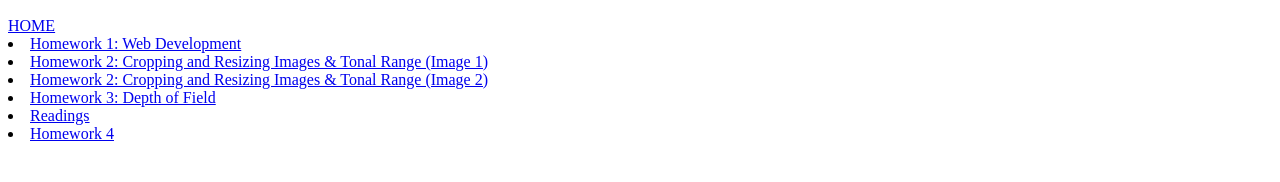
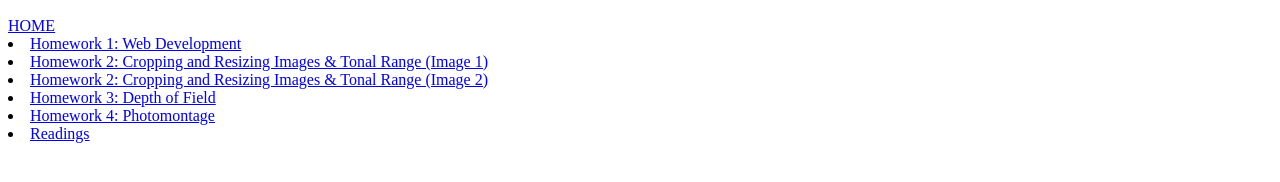
Before and after one commit to VicM-0626/vicmwebsite, a plain HTML site: page index.html in a window 1280 px wide. Shown: the part 556-738 px from the top of the page. Drawn offline with Linux system fonts and the light colour scheme.

Commit message:
Update index.html

```diff
--- a/index.html
+++ b/index.html
@@ -34,12 +34,14 @@
 </u1>
 
 <u1>
+<li><a href="Homework4.html">Homework 4: Photomontage</a>
+</u1>
+
+<u1>
 <li><a href="Readings.html">Readings</a>
 </u1>
 
- <u1>
-<li><a href="Homework4.html">Homework 4</a>
-</u1>
+
 
 </body>
 
```
